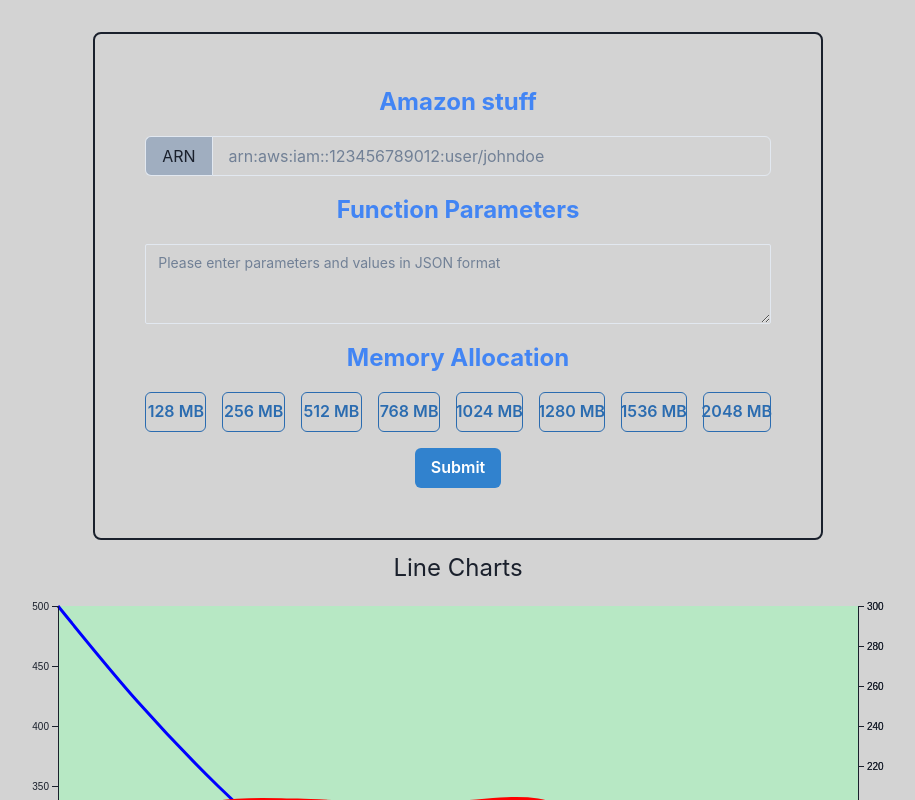
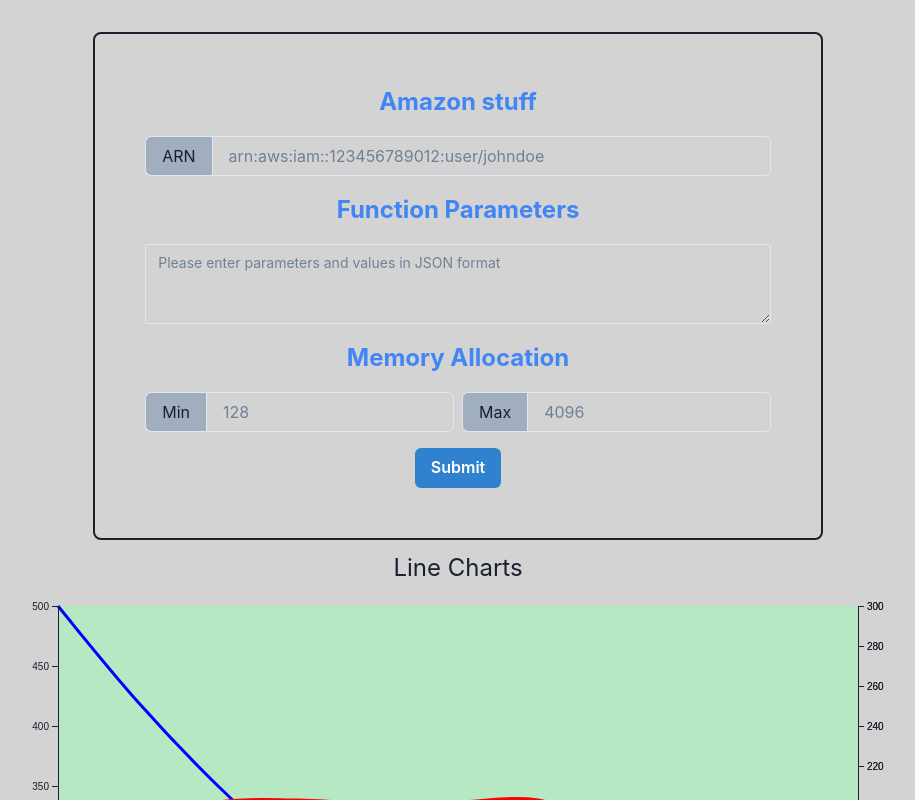
Before and after one commit to oslabs-beta/shear, a React (Vite) app: page / in a window 1280 px wide. Shown: the top 800 px of the page, without its empty margins (182-1097 px from the left). Built offline with nearby package versions, Linux system fonts and the light colour scheme.

Commit message:
updated input to get lower, med, and upper meds

```diff
--- a/src/components/chakraForm.tsx
+++ b/src/components/chakraForm.tsx
@@ -1,4 +1,4 @@
-import React, { useRef, FormEvent, useEffect, useState } from "react";
+import React, { useRef, FormEvent, useEffect, useState, ChangeEvent } from "react";
 import { useDispatch, useSelector } from "react-redux";
 import { RootState } from "../store.ts";
 import { arnInput, funcParamsInput, powerValueInput } from "../formData/infoSlice.ts";
@@ -11,33 +11,31 @@ const ChakraForm: React.FC = () => {
     const resultsState = useSelector((state: RootState) => state.results)
     const formState = useSelector((state: RootState) => state.info)
     const dispatch = useDispatch();
-    const formRef = useRef<HTMLFormElement>(null);
     const arnRef = useRef<HTMLInputElement | null>(null);
     const funcParamsRef = useRef<HTMLInputElement | null>(null);
-    const memoryConfig: number[] = [];
+    const memoryRef = useRef<string[]>([])
     useEffect(() => {
         if (formState.ARN !== '') {
             dispatch(runOptimizer(formState))
         }
     }, [formState])
+
+    const onChangeMinVal = (e: ChangeEvent<HTMLInputElement>) => {
+        memoryRef.current[0] = e.target.value
+    }
+    const onChangeMaxVal = (e: ChangeEvent<HTMLInputElement>) => {
+        memoryRef.current[1] = e.target.value
+    }
     //onSubmit changes the form state then invokes post request to backend -JK
     const onSubmit = (e: FormEvent<HTMLFormElement>) => {
         e.preventDefault();
         console.log('submitted');
         dispatch(arnInput(arnRef.current?.value || ''));
         dispatch(funcParamsInput(funcParamsRef.current?.value || ''));
-        dispatch(powerValueInput(memoryConfig));
-        console.log(formState)
+        dispatch(powerValueInput(memoryRef.current));
 
-        if (formRef.current) {
-            formRef.current.reset();
-        }
-    };
 
-    const memorySelect = (num: number) => {
-        console.log('memory selection');
-        memoryConfig.push(num);
-        console.log(memoryConfig)
+
     };
 
 
@@ -68,33 +66,18 @@ const ChakraForm: React.FC = () => {
 
                     <ChakraUI.Text as='b' fontSize='24px' color='#4285F4'>Memory Allocation</ChakraUI.Text>
                     {/* <ChakraUI.FormLabel>Power Values</ChakraUI.FormLabel> */}
-                    <ChakraUI.Stack direction='row' spacing={4} align='center'>
-                        <ChakraUI.Button colorScheme='blue' variant='outline' onClick={() => memorySelect(128)}>
-                            128 MB
-                        </ChakraUI.Button>
-                        <ChakraUI.Button colorScheme='blue' variant='outline' onClick={() => memorySelect(256)}>
-                            256 MB
-                        </ChakraUI.Button>
-                        <ChakraUI.Button colorScheme='blue' variant='outline' onClick={() => memorySelect(512)}>
-                            512 MB
-                        </ChakraUI.Button>
-                        <ChakraUI.Button colorScheme='blue' variant='outline' onClick={() => memorySelect(768)}>
-                            768 MB
-                        </ChakraUI.Button>
-                        <ChakraUI.Button colorScheme='blue' variant='outline' onClick={() => memorySelect(1024)}>
-                            1024 MB
-                        </ChakraUI.Button>
-                        <ChakraUI.Button colorScheme='blue' variant='outline' onClick={() => memorySelect(1280)}>
-                            1280 MB
-                        </ChakraUI.Button>
-                        <ChakraUI.Button colorScheme='blue' variant='outline' onClick={() => memorySelect(1536)}>
-                            1536 MB
-                        </ChakraUI.Button>
-                        <ChakraUI.Button colorScheme='blue' variant='outline' onClick={() => memorySelect(2048)}>
-                            2048 MB
-                        </ChakraUI.Button>
-                    </ChakraUI.Stack>
+                    <ChakraUI.HStack>
+                    <ChakraUI.InputGroup>
+                        <ChakraUI.InputLeftAddon children='Min' bg='gray.400' />
+                        <ChakraUI.Input type="text" onChange={onChangeMinVal} placeholder='128' />
+                    </ChakraUI.InputGroup>
+                    <ChakraUI.InputGroup>
+                        <ChakraUI.InputLeftAddon children='Max' bg='gray.400' />
+                        <ChakraUI.Input type="text"onChange={onChangeMaxVal} placeholder='4096' />
+                    </ChakraUI.InputGroup>
+                    </ChakraUI.HStack>
                 </ChakraUI.Stack>
+
                 <ChakraUI.Button
                     mt={4}
                     colorScheme='blue'
--- a/src/components/style.css
+++ b/src/components/style.css
@@ -18,3 +18,9 @@ h2 {
   /* width: 900px !important; */
   background-color: rgb(183, 232, 196) !important;
 }
+
+.button:active {
+  background-color: #3498db;
+  color: #fff;
+  transform: scale(0.95);
+}
--- a/src/formData/infoSlice.ts
+++ b/src/formData/infoSlice.ts
@@ -35,8 +35,6 @@ const infoSlice = createSlice({
       // const parsedObj = {};
       const parsedPayLoad = JSON.parse(action.payload)
       // console.log(stringifiedPayLoad)
-
-
       state.functionPayload = parsedPayLoad;
     },
 
@@ -49,14 +47,31 @@ const infoSlice = createSlice({
     //   state.memoryArray = [];
     //   state.memoryArray.push(action.payload)
     // },
-    powerValueInput(state, action: PayloadAction<number[]>) {
+    powerValueInput(state, action: PayloadAction<string[]>) {
       // state.memoryArray = [];
-      state.memoryArray.splice(0, state.memoryArray.length, ...action.payload);
+
+      state.memoryArray = getMedians(action.payload)
+      console.log(state.memoryArray)
+
+
+      // state.memoryArray.splice(0, state.memoryArray.length, );
       // console.log(current(state))
     },
   },
 });
 
+//function for getting 5 settings from the lower, med, upper median from the inputted values. - jk
+function getMedians(array: string[]) : number[] {
+  const arrayOfVals: number[] = array.map(Number)
+  const min = arrayOfVals[0]
+  const max = arrayOfVals[1]
+  const median = Math.ceil((min + max)/2)
+  const lowerMedian = Math.ceil((min + median)/2)
+  const upperMedian = Math.ceil((median + max)/2)
+  const result: number[] = [...arrayOfVals, median, lowerMedian, upperMedian]
+  return result.sort((a,b)=> a - b)
+}
+
 // export const { arnInput, funcParamsInput, powerValueInput, lowestPowerValueInput, highestPowerValueInput } = infoSlice.actions;
 export const { arnInput, funcParamsInput, powerValueInput } = infoSlice.actions;
 export default infoSlice.reducer;
```
Also changed, not shown: src/components/form.tsx (deleted, +0 -55 lines), Aws-ProofOfConcept/pocLambdaImages.js (deleted), Aws-ProofOfConcept/proofOfConcept.js (added).
